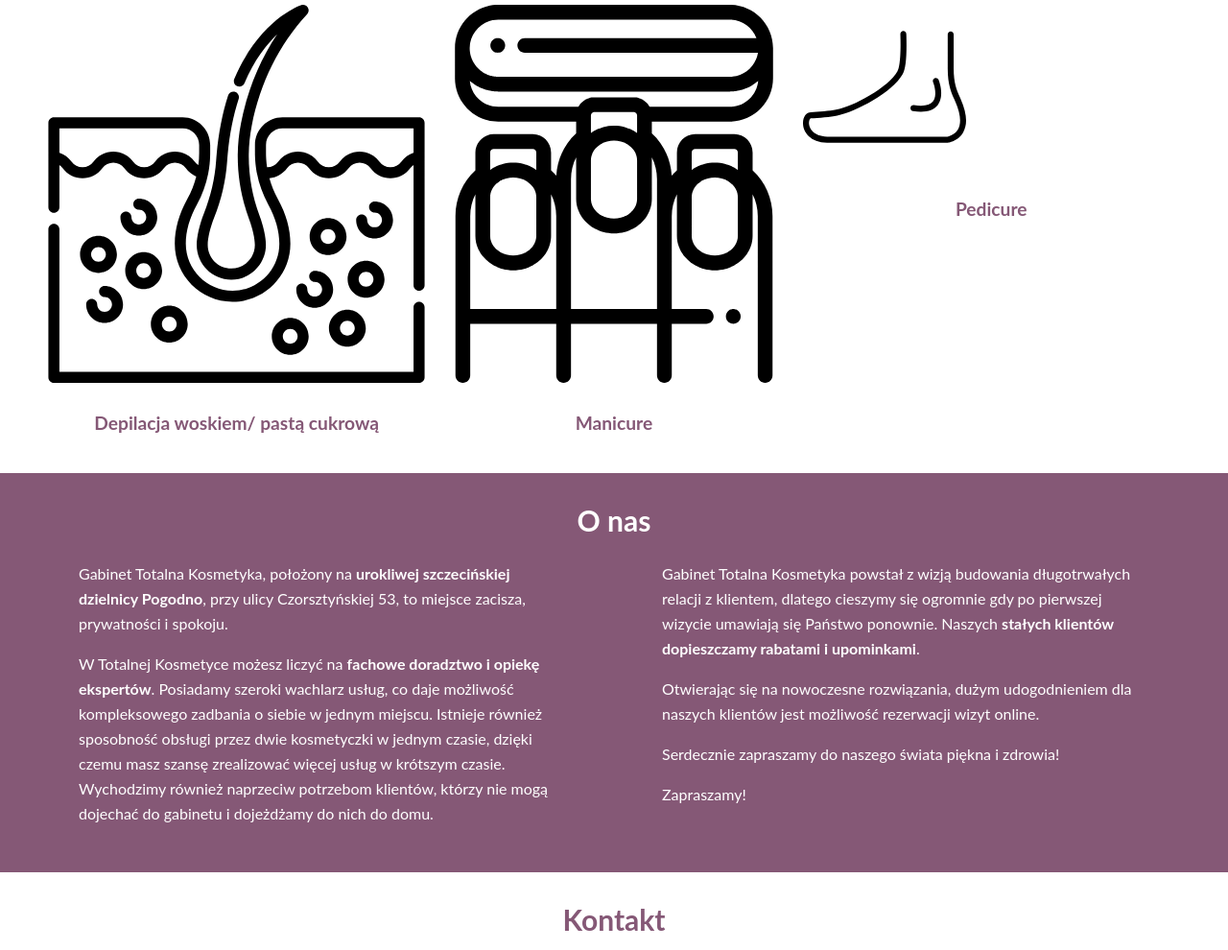
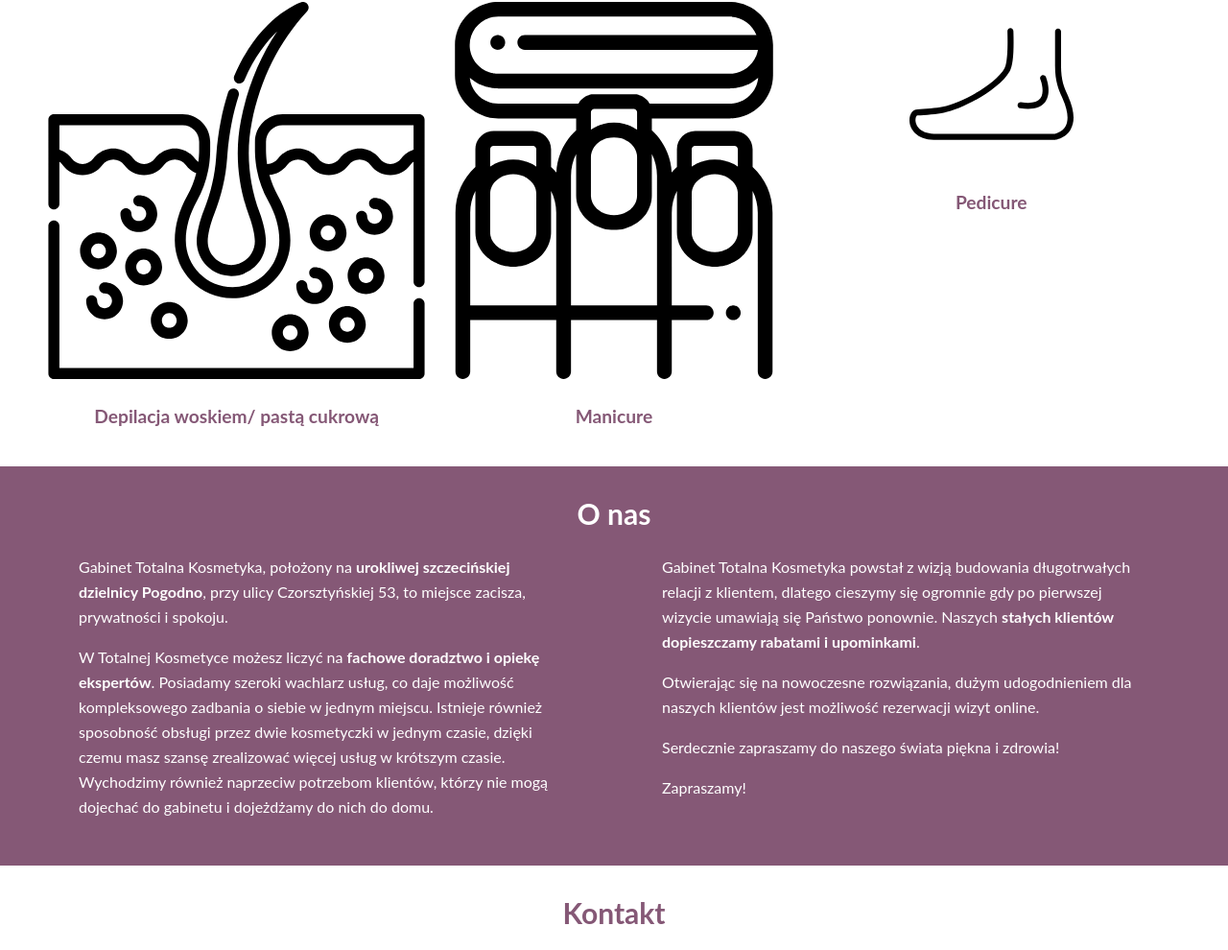
Before and after one commit to Anna-Bartkowiak/Projekt---Totalna-Kosmetyka, a website: page app/index.html in a window 1280 px wide. Shown: the part 1111-2101 px from the top of the page at 96% size. Drawn offline with Linux system fonts and the light colour scheme.

Commit message:
Styling icons1.

```diff
--- a/app/assets/styles/modules/_services-item.css
+++ b/app/assets/styles/modules/_services-item.css
@@ -2,6 +2,8 @@
 
 
 	&__icon {
+		display: block;
+		margin: 0 auto;
 		padding-bottom: 1.125rem;
 	}
 }
--- a/app/index.html
+++ b/app/index.html
@@ -111,7 +111,7 @@
 			<h2 class="headline headline--centered headline--margin-top headline--margin-large">Kontakt</h2>
 
 			<div class="row row--gutters">
-				<div class="row__medium-4 row--centered generic-content-container generic-content-container--purple">
+				<div class="row__medium-4 row--centered generic-content-container--purple">
 					<h1 class="headline headline--medium headline--margin-small">Totalna Kosmetyka</h1>
 					<p>Ul. Czorsztyńska 53</p>
 					<p>71-201 Szczecin</p>
--- a/app/temp/styles/styles.css
+++ b/app/temp/styles/styles.css
@@ -905,5 +905,7 @@ a {
 	}
 
 .services-item__icon {
+		display: block;
+		margin: 0 auto;
 		padding-bottom: 1.125rem;
 	}
```
